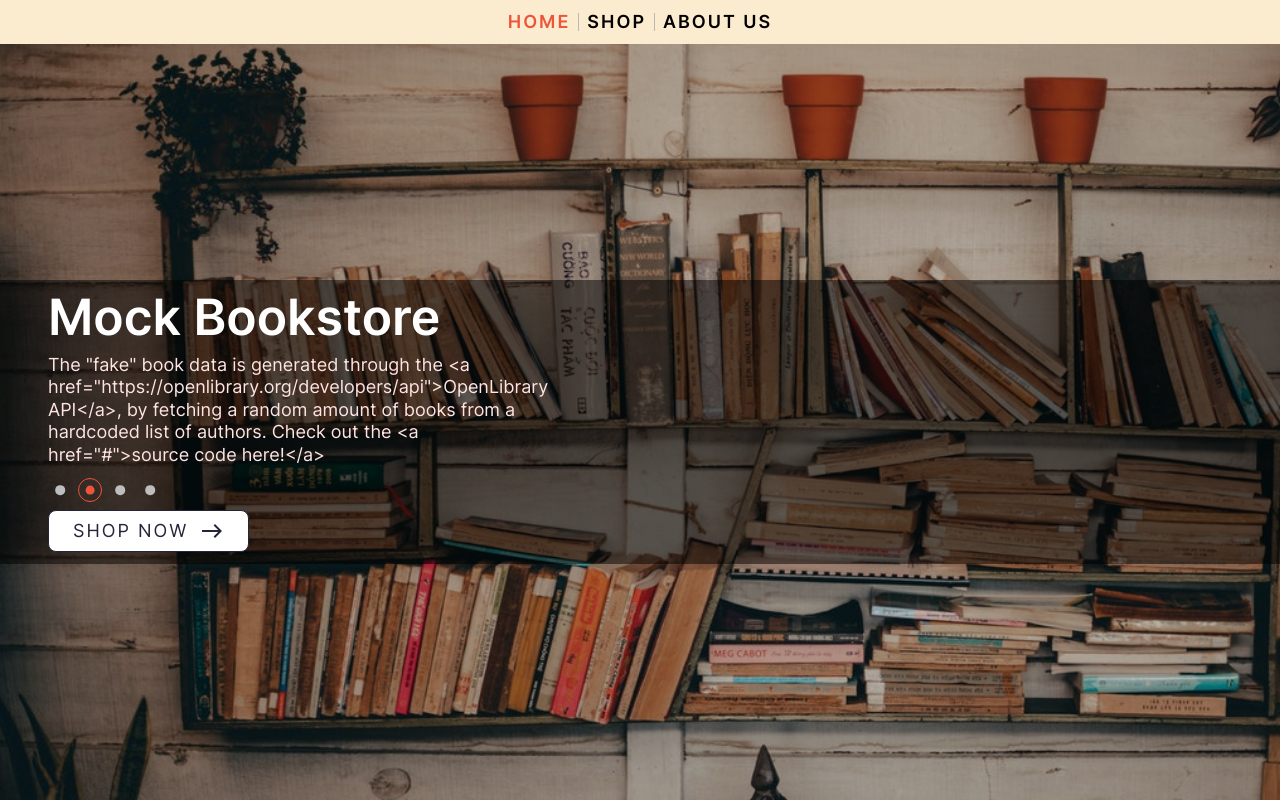
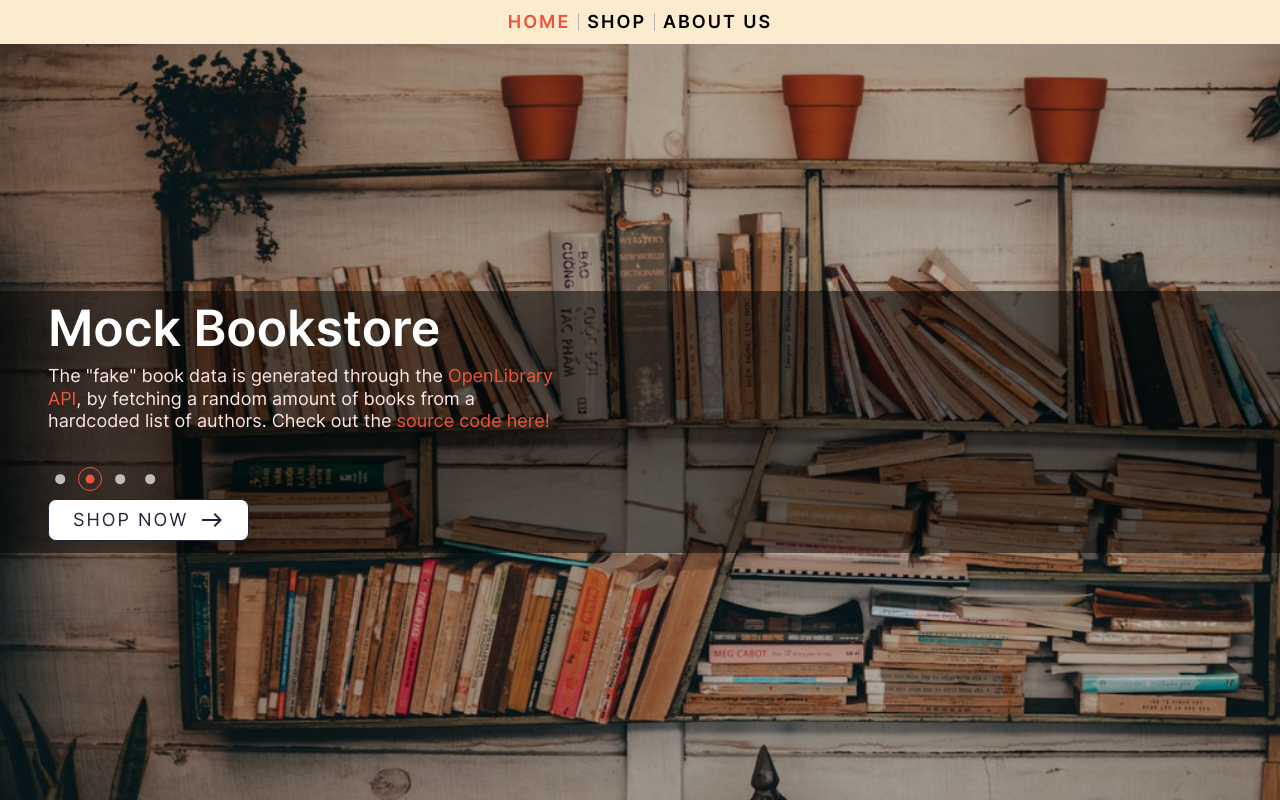
Before and after one commit to Archesper/react-bookstore, a React (Vite) app: page / in a window 1280 px wide. Built offline with nearby package versions, Linux system fonts and the light colour scheme.

Commit message:
Render text in carousel with innerHtml

```diff
--- a/src/components/TextCarousel/TextCarousel.jsx
+++ b/src/components/TextCarousel/TextCarousel.jsx
@@ -11,7 +11,7 @@ const TextCarousel = ({ paragraphs }) => {
   };
   console.log(transformStyle);
   const paragraphNodes = paragraphs.map((paragraph, index) => (
-    <p className={styles.paragraph}>{paragraph}</p>
+    <p dangerouslySetInnerHTML={{__html: paragraph}} className={styles.paragraph}></p>
   ));
   useEffect(() => {
     const interval = setTimeout(() => {
```
